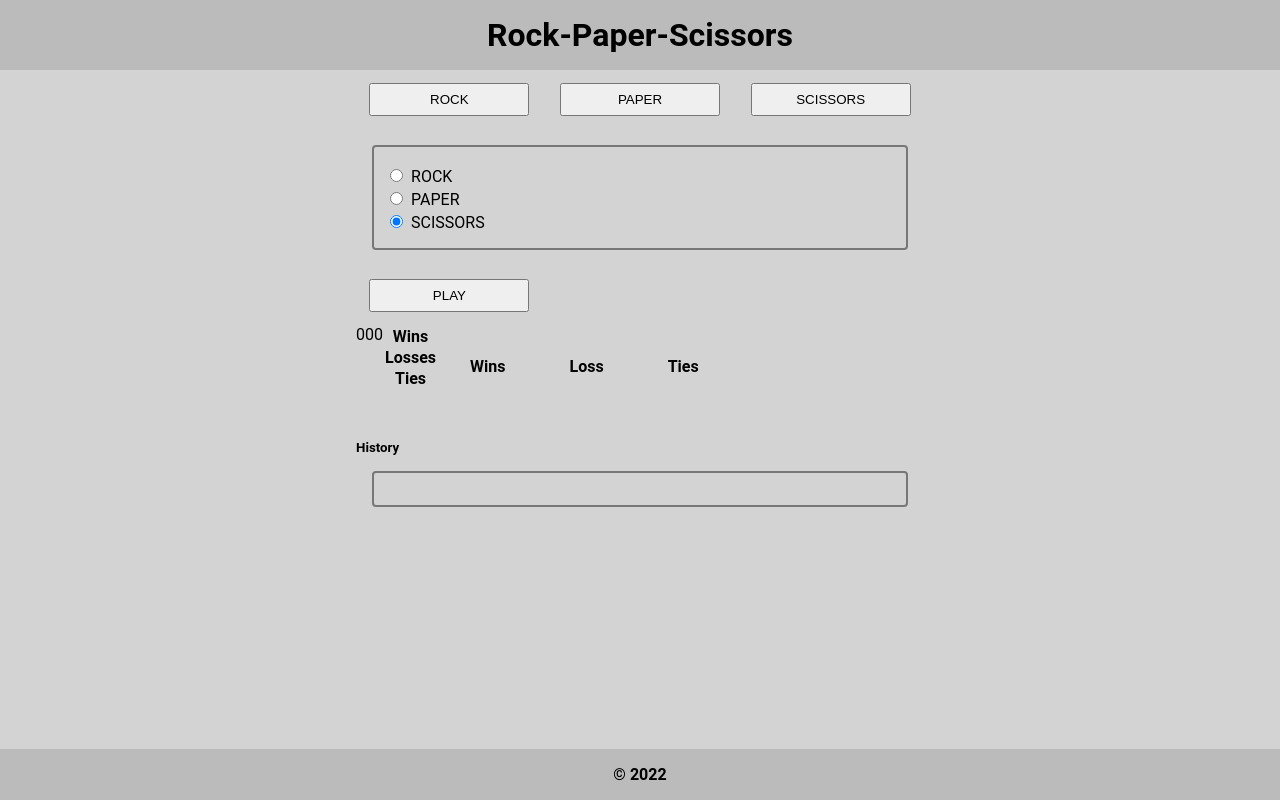
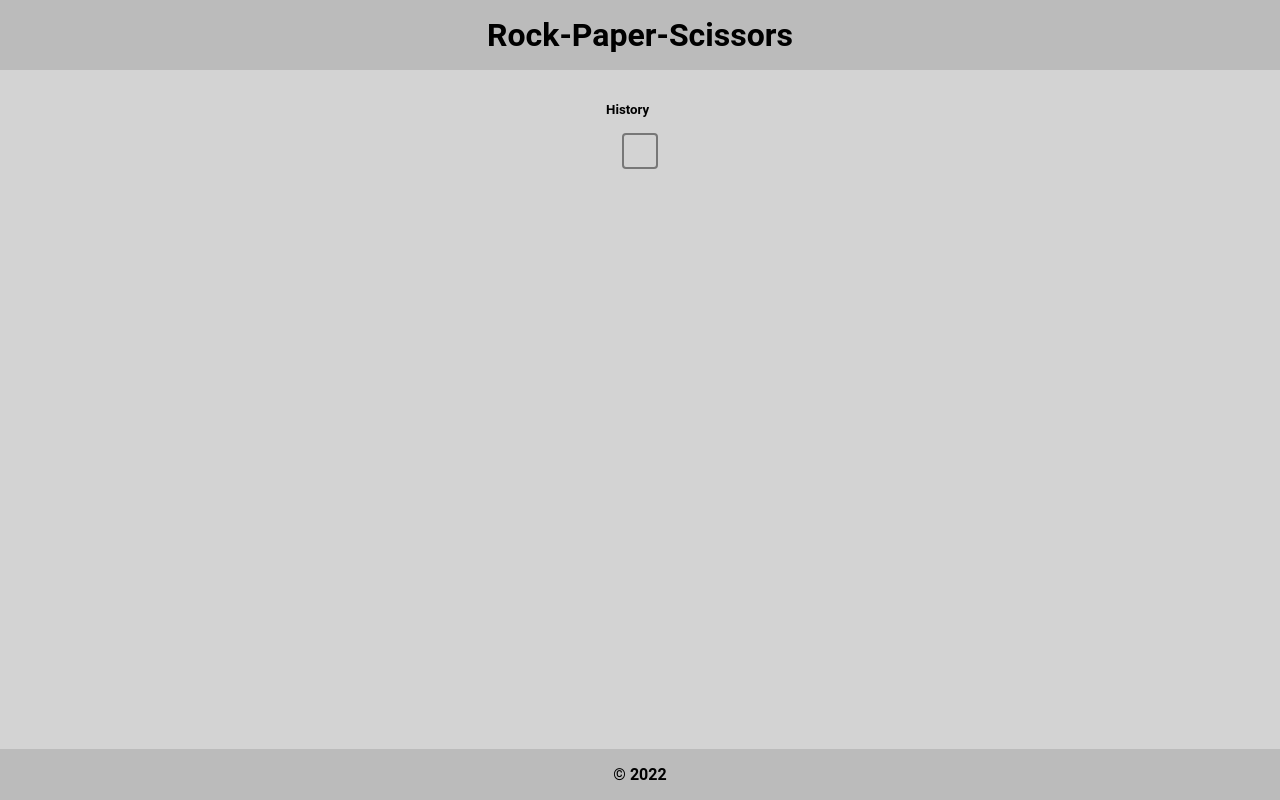
Before and after one commit to StevenJBurns/rock-paper-scissors, a plain HTML site: page index.html in a window 1280 px wide. Drawn offline with Linux system fonts and the light colour scheme.

Commit message:
feat: remove table; remove hard-coded buttons; remove ul section

```diff
--- a/index.html
+++ b/index.html
@@ -14,30 +14,10 @@
     </header>
     <main>
       <section>
-        <section>
-          <button>ROCK</button>
-          <button>PAPER</button>
-          <button>SCISSORS</button>
-        </section>
-        <ul id="gameOptions"></ul>
+        <section id="gameOptionsSection"></section>
       </section>
-      <button type="button" id="playButton">PLAY</button>
       <section id="scoreboard">
-        <table id="#scoreboard-table">
-          <thead>
-            <th>Wins</tr>
-            <th>Losses</tr>
-            <th>Ties</tr>
-          </thead>
-          <tbody>
-            <tr>0</tr>
-            <tr>0</tr>
-            <tr>0</tr>
-          </tbody>
-        </table>
-        <h4>Wins</h4>
-        <h4>Loss</h4>
-        <h4>Ties</h4>
+        <table id="#scoreboard-table"></table>
       </section>
       <section id="history">
         <h5>History</h5>
```
